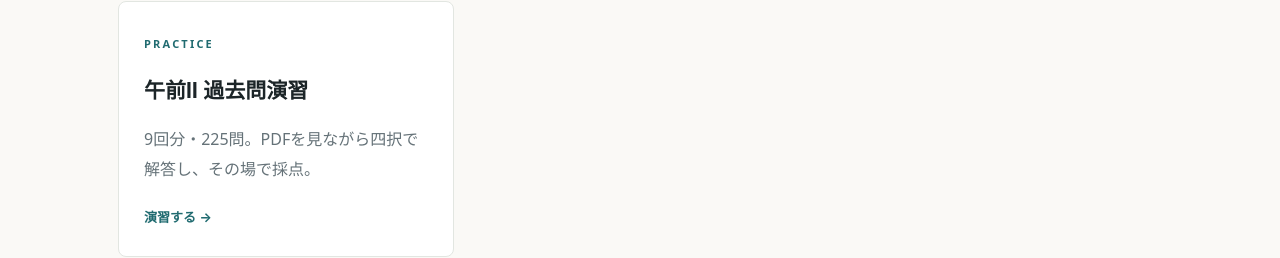
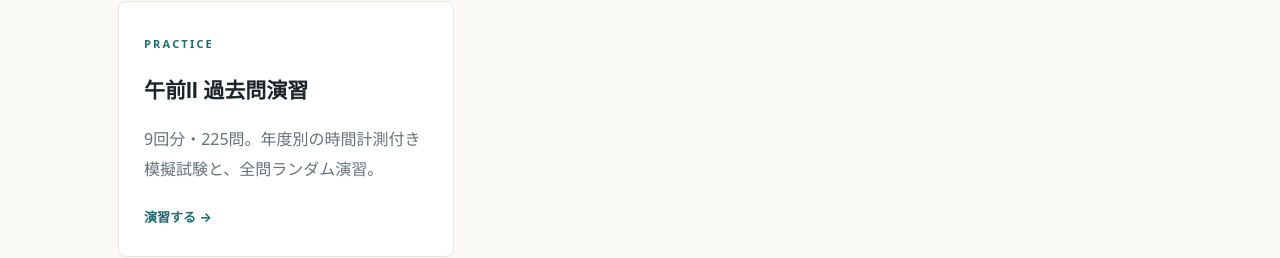
Before and after one commit to yohn-jp/sa-architecture-library, an Astro site: page / in a window 1280 px wide. Shown: the part 907-1165 px from the top of the page. Built offline with nearby package versions, Linux system fonts and the light colour scheme; Astro itself is replaced by a stand-in of ours.

Commit message:
ui: describe two distinct exercise paths from homepage

```diff
--- a/src/pages/index.astro
+++ b/src/pages/index.astro
@@ -2,4 +2,4 @@
 import SiteLayout from '../layouts/SiteLayout.astro';
 const base = import.meta.env.BASE_URL.replace(/\/?$/, '/');
 ---
-<SiteLayout title="技術を覚えるのではなく、設計を理解する"><section class="hero"><p class="eyebrow">SYSTEM ARCHITECT LIBRARY</p><h1>技術を覚えるのではなく、<br/>設計を理解する。</h1><p class="lead">過去問題から専門分野へ。知識と設計判断を結ぶ、システムアーキテクトのための読書ライブラリ。</p></section><section class="cards"><a class="tile" href={base + 'complete/'}><span class="eyebrow">COMPLETE TEXT</span><h2>午前Ⅱ 技術知識の地図</h2><p>既存の30章・225問を軸にしたコンプリートテキスト。</p><span class="more">読む →</span></a><a class="tile" href={base + 'books/'}><span class="eyebrow">DEEP DIVE</span><h2>専門領域別の副読本</h2><p>8つの技術ドメインを、設計課題の因果から読み解く。</p><span class="more">一覧を見る →</span></a><a class="tile" href={base + 'syllabus/'}><span class="eyebrow">SYLLABUS</span><h2>SAシラバス Ver.5.2</h2><p>要求知識・要求技能と教材の接続点。</p><span class="more">参照する →</span></a><a class="tile" href={base + 'practice/'}><span class="eyebrow">PRACTICE</span><h2>午前Ⅱ 過去問演習</h2><p>9回分・225問。PDFを見ながら四択で解答し、その場で採点。</p><span class="more">演習する →</span></a></section></SiteLayout>
+<SiteLayout title="技術を覚えるのではなく、設計を理解する"><section class="hero"><p class="eyebrow">SYSTEM ARCHITECT LIBRARY</p><h1>技術を覚えるのではなく、<br/>設計を理解する。</h1><p class="lead">過去問題から専門分野へ。知識と設計判断を結ぶ、システムアーキテクトのための読書ライブラリ。</p></section><section class="cards"><a class="tile" href={base + 'complete/'}><span class="eyebrow">COMPLETE TEXT</span><h2>午前Ⅱ 技術知識の地図</h2><p>既存の30章・225問を軸にしたコンプリートテキスト。</p><span class="more">読む →</span></a><a class="tile" href={base + 'books/'}><span class="eyebrow">DEEP DIVE</span><h2>専門領域別の副読本</h2><p>8つの技術ドメインを、設計課題の因果から読み解く。</p><span class="more">一覧を見る →</span></a><a class="tile" href={base + 'syllabus/'}><span class="eyebrow">SYLLABUS</span><h2>SAシラバス Ver.5.2</h2><p>要求知識・要求技能と教材の接続点。</p><span class="more">参照する →</span></a><a class="tile" href={base + 'practice/'}><span class="eyebrow">PRACTICE</span><h2>午前Ⅱ 過去問演習</h2><p>9回分・225問。年度別の時間計測付き模擬試験と、全問ランダム演習。</p><span class="more">演習する →</span></a></section></SiteLayout>
```
